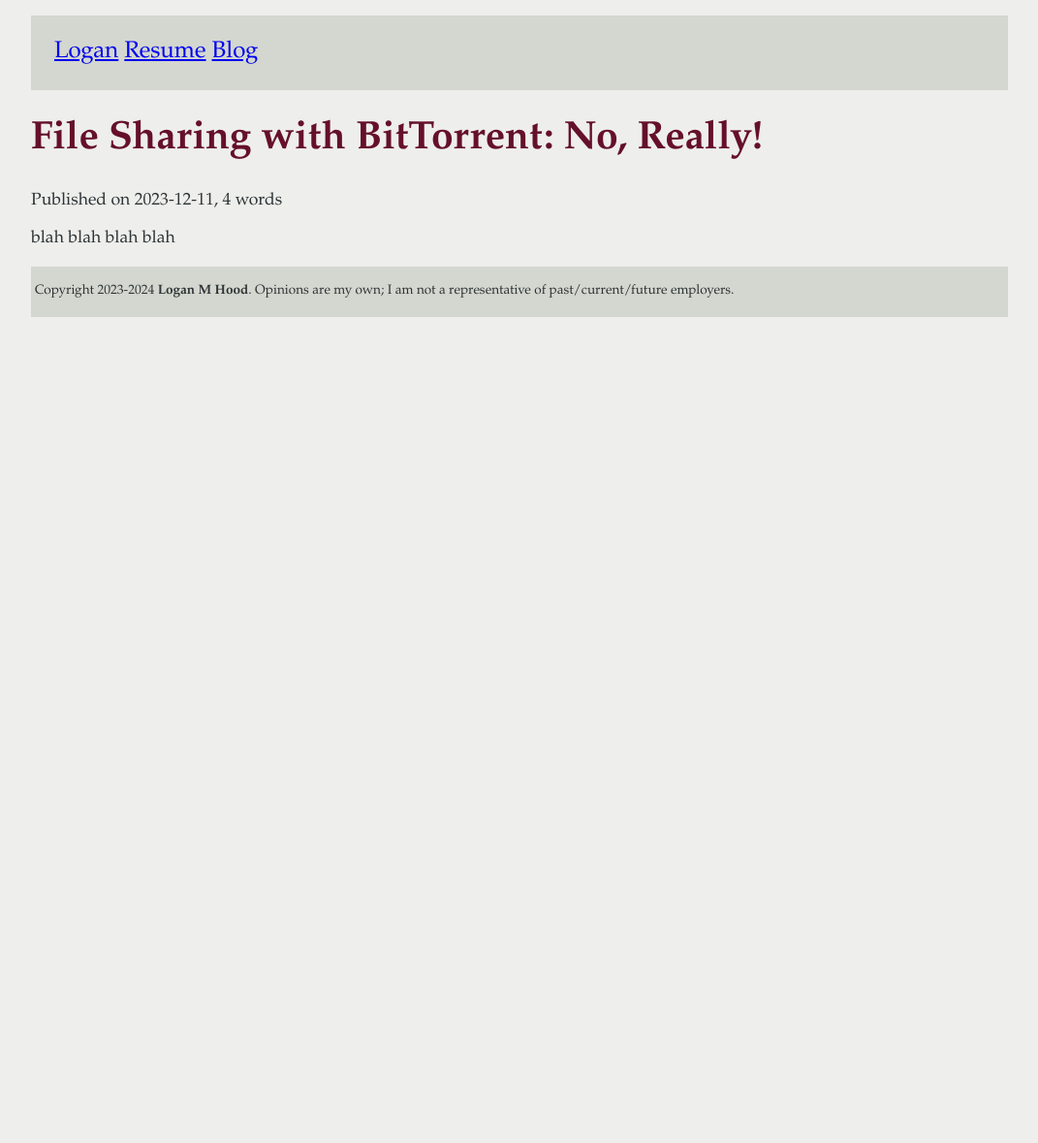
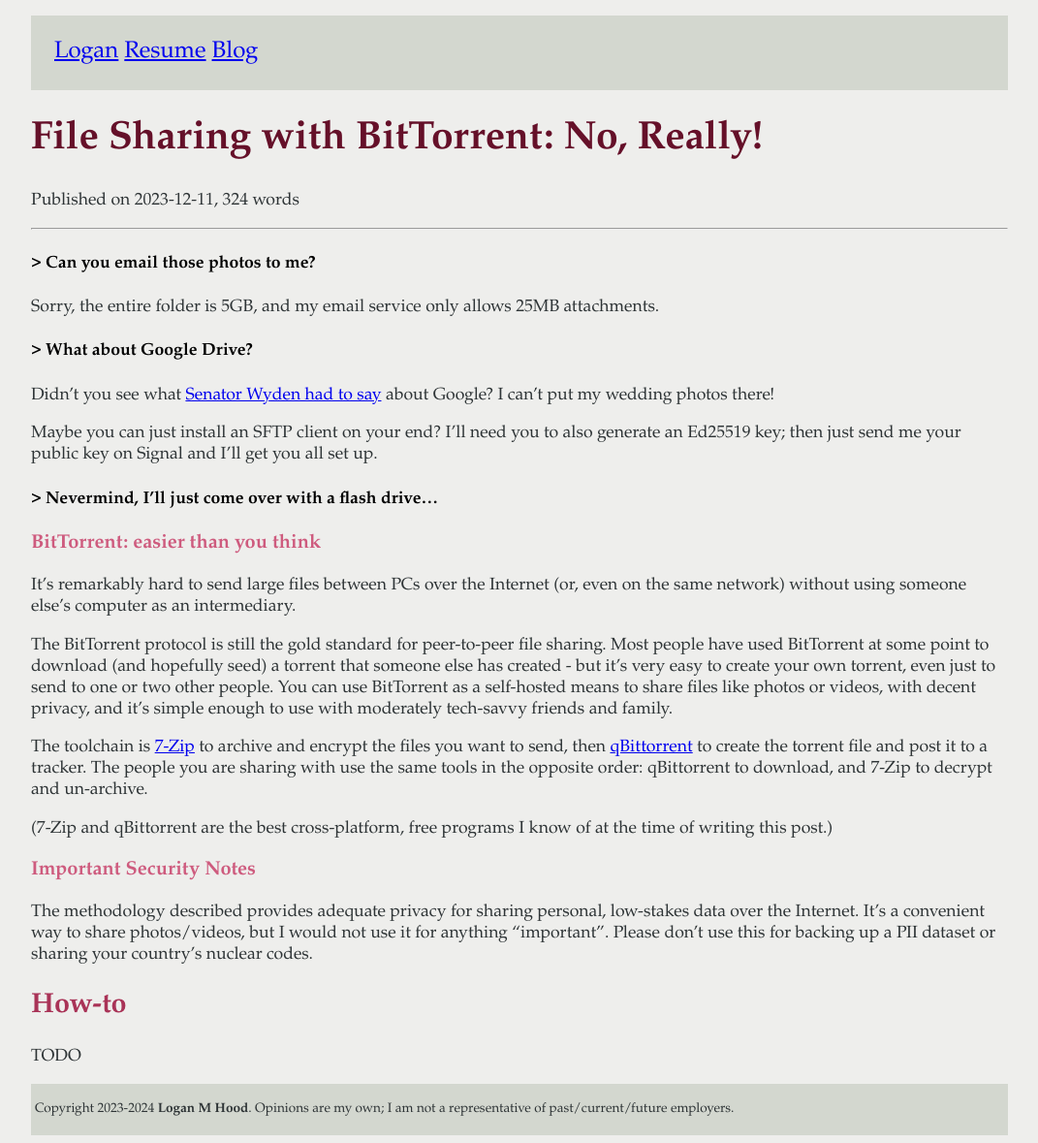
Before and after one commit to hoodlm/loganhooddotcom, a Jekyll site: the page built from _posts/2023-12-11-file-sharing-with-torrents-no-really.md, in a window 1280 px wide. Shown: the whole page at 97% size, without its empty margins (104-1175 px from the left). Built offline with Jekyll 4.4.1, drawn with Linux system fonts in a browser that asks for light colours; before the commit the page ends 900 px from its top, so only the background shows below that.

Commit message:
[blog] Started file sharing bittorrent post

```diff
--- a/_layouts/post.html
+++ b/_layouts/post.html
@@ -8,7 +8,8 @@
   <body>
     {% include navigation.html %}
     <h1>{{ page.title }}</h1>
-    <p>Published on {{ page.date | date: "%Y-%m-%d" }}, {{ content | split: ' ' | size }} words</p>
+    <p>Published on {{ page.date | date: "%Y-%m-%d" }}, {{ content | strip_html | split: ' ' | size }} words</p>
+    <hr/>
     {{ content }}
   </body>
   {% include footer.html %}
--- a/_posts/2023-12-11-file-sharing-with-torrents-no-really.md
+++ b/_posts/2023-12-11-file-sharing-with-torrents-no-really.md
@@ -3,4 +3,48 @@ layout: post
 title: "File Sharing with BitTorrent: No, Really!"
 ---
 
-blah blah blah blah
+#### > Can you email those photos to me?
+
+Sorry, the entire folder is 5GB, and my email service only allows 25MB attachments.
+
+#### > What about Google Drive?
+
+Didn't you see what [Senator Wyden had to say](https://www.documentcloud.org/documents/24191267-wyden_smartphone_push_notification_surveillance_letter_to_doj_-_signed)
+about Google? I can't put my wedding photos there!
+
+Maybe you can just install an SFTP client on your end? I'll need you to also
+generate an Ed25519 key; then just send me your public key on Signal and I'll get you all set up.
+
+#### > Nevermind, I'll just come over with a flash drive...
+
+### BitTorrent: easier than you think
+
+It's remarkably hard to send large files between PCs over the Internet
+(or, even on the same network) without using someone else's computer as an intermediary.
+
+The BitTorrent protocol is still the gold standard for peer-to-peer file
+sharing. Most people have used BitTorrent at some point to download (and hopefully seed)
+a torrent that someone else has created - but it's very easy to create your own torrent,
+even just to send to one or two other people. You can use BitTorrent as a self-hosted
+means to share files like photos or videos, with decent privacy, and it's simple enough
+to use with moderately tech-savvy friends and family.
+
+The toolchain is [7-Zip](https://7-zip.org/download.html) to archive and encrypt
+the files you want to send, then [qBittorrent](https://www.qbittorrent.org/download) to
+create the torrent file and post it to a tracker. The people you are sharing with use
+the same tools in the opposite order: qBittorrent to download, and 7-Zip to decrypt
+and un-archive.
+
+(7-Zip and qBittorrent are the best cross-platform, free programs I know of at the
+time of writing this post.)
+
+### Important Security Notes
+
+The methodology described provides adequate privacy for sharing personal, low-stakes
+data over the Internet. It's a convenient way to share photos/videos, but I would not
+use it for anything "important". Please don't use this for backing up a PII dataset or
+sharing your country's nuclear codes.
+
+## How-to
+
+TODO
```
